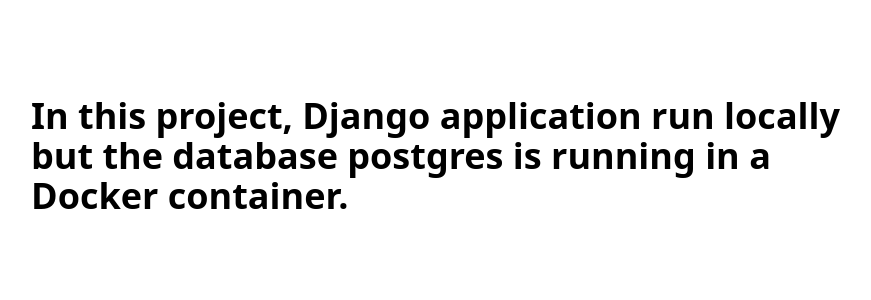
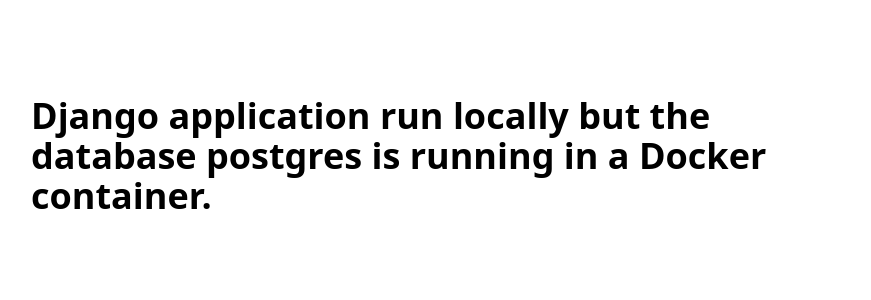
Before and after one commit to SystemSolution21/django_local_postgres_docker, a Django app: page / in a window 1280 px wide. Shown: the part 80-380 px from the top of the page, without its empty margins (193-1064 px from the left). Run offline with Django 5.2, Linux system fonts and the light colour scheme; parts of the project's set-up code (start-up, migrations or seed data) failed here and were passed over; some libraries are stand-ins or nearby versions.

Commit message:
modified:   pyproject.toml         modified:   templates/home.html

```diff
--- a/pyproject.toml
+++ b/pyproject.toml
@@ -1,7 +1,7 @@
 [project]
 name = "django-local-postgres-docker"
 version = "0.1.0"
-description = "In this project, Django application run locally but the database postgres is running in a Docker container."
+description = "Django application run locally but the database postgres is running in a Docker container."
 readme = "README.md"
 requires-python = ">=3.13"
 dependencies = [
--- a/templates/home.html
+++ b/templates/home.html
@@ -3,7 +3,7 @@
 {% block content %}
 
 <div class="max-w-4xl mx-auto px-8 py-24">
-    <h1>In this project, Django application run locally but the database postgres is running in a Docker container.</h1>
+    <h1>Django application run locally but the database postgres is running in a Docker container.</h1>
 </div>
 
 {% endblock %}
```
